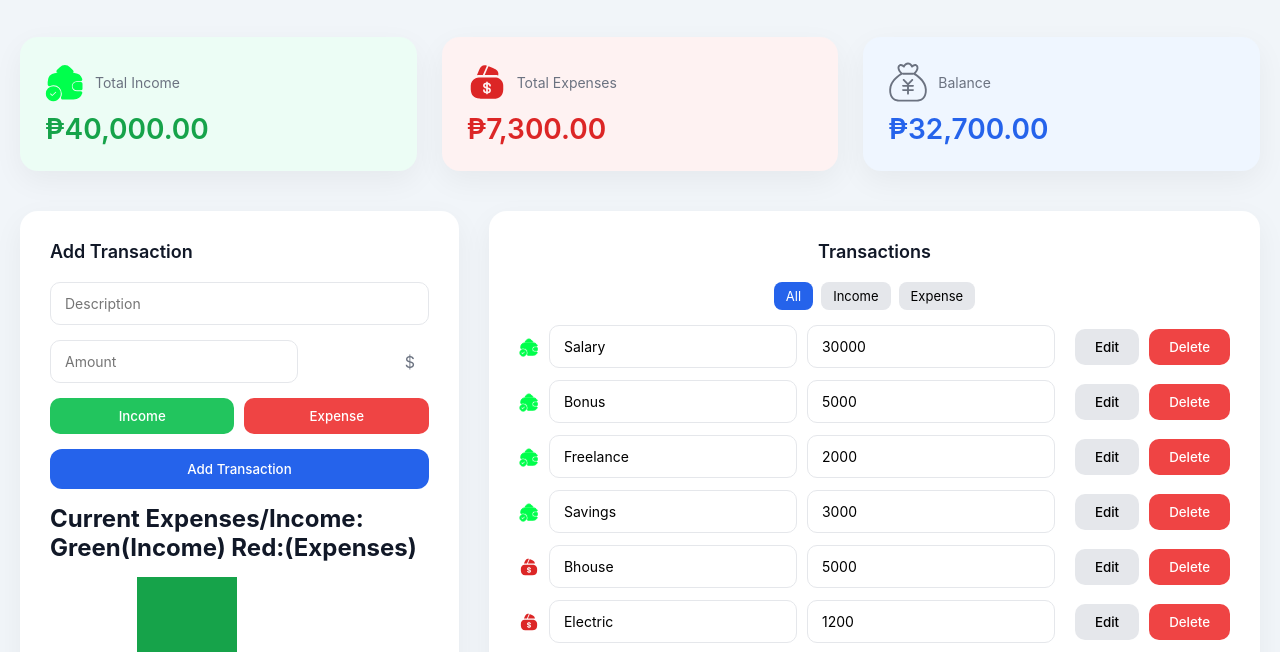
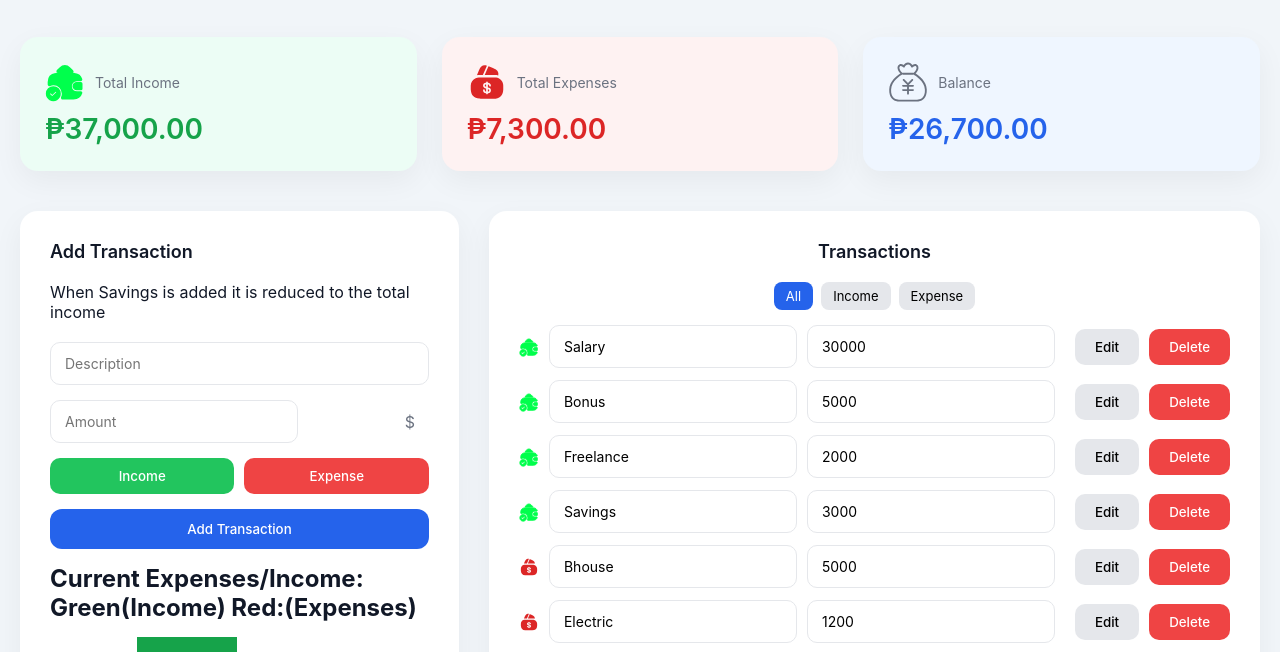
Before and after one commit to Levidepsi/expense-tracker, a plain HTML site: page index.html in a window 1280 px wide. Shown: the part 82-734 px from the top of the page. Drawn offline with Linux system fonts and the light colour scheme.

Commit message:
add condition to minus savings to total income

```diff
--- a/index.html
+++ b/index.html
@@ -65,6 +65,7 @@
         <div class="card form-card">
 
           <h3>Add Transaction</h3>
+          <p style="padding-bottom: 20px;">When Savings is added it is reduced to the total income</p>
 
           <div id="transaction-form">
 
--- a/script.js
+++ b/script.js
@@ -45,7 +45,7 @@ let storedItems = JSON.parse(localStorage.getItem('money-items'));
 
 const typeOrder = ["income", "expense",];
 
-const sortedItems = storedItems.sort((a, b, c) => {
+const sortedItems = storedItems.sort((a, b) => {
   const indexA = typeOrder.findIndex(type => a.type === type);
   const indexB = typeOrder.findIndex(type => b.type === type);
   // salary first and
@@ -76,7 +76,6 @@ const renderItems = () => {
       item.type === filterValue.toLowerCase()
     );
   }
-
 
   itemsToRender.forEach((item, index) => {
 
@@ -196,7 +195,11 @@ const updateTotals = () => {
     .reduce((acc, item) => acc + item.amount, 0);
 
   const incomeSum = sortedItems
-    .filter(item => item.type === "income")
+    .filter(item => item.type === "income" && !item.description.toLowerCase().includes("savings"))
+    .reduce((acc, item) => acc + item.amount, 0);
+
+  const savingsSum = sortedItems
+    .filter(item => item.type === "income" && item.description.toLowerCase().includes("savings"))
     .reduce((acc, item) => acc + item.amount, 0);
 
   const incomeLine = document.querySelector(".income-line");
@@ -216,7 +219,7 @@ const updateTotals = () => {
   incomeLine.style.height = incomePercent + "%";
   expenseLine.style.height = expensePercent + "%";
 
-  const totalBalance = incomeSum - expenseSum;
+  const totalBalance = incomeSum - expenseSum - savingsSum;
 
   document.getElementById("expense-total").textContent = formatMoney(expenseSum);
   document.getElementById("income-total").textContent = formatMoney(incomeSum);
```
